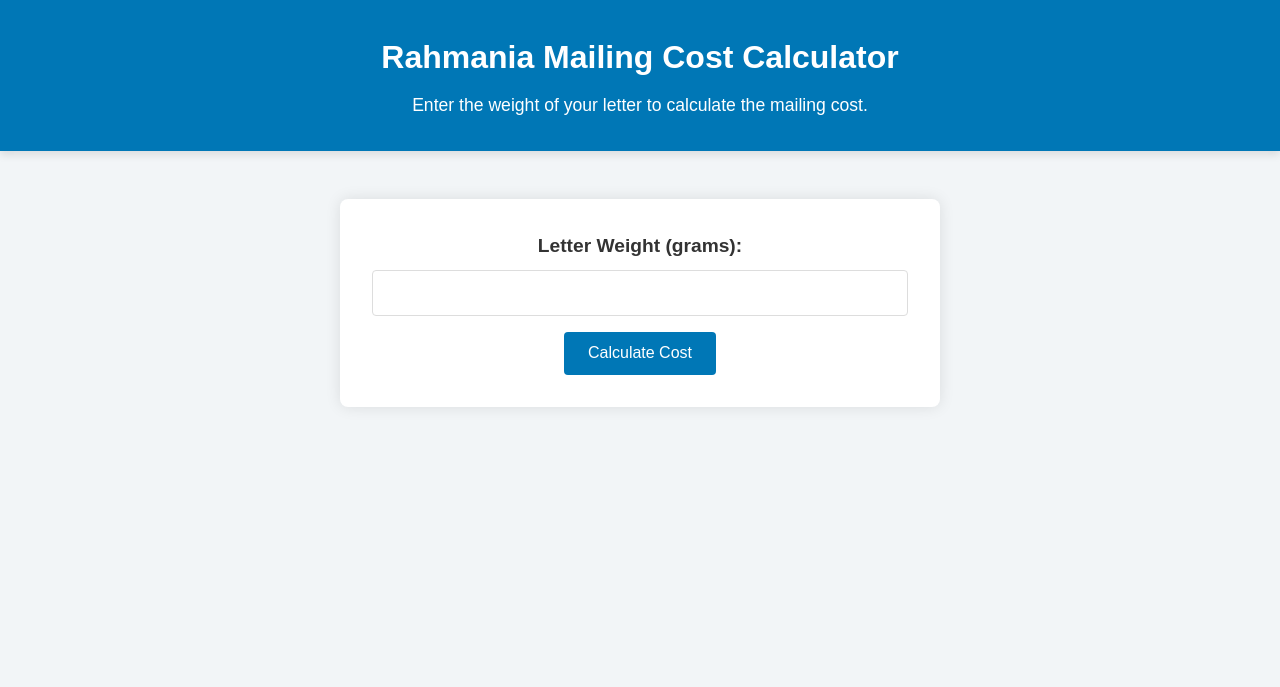
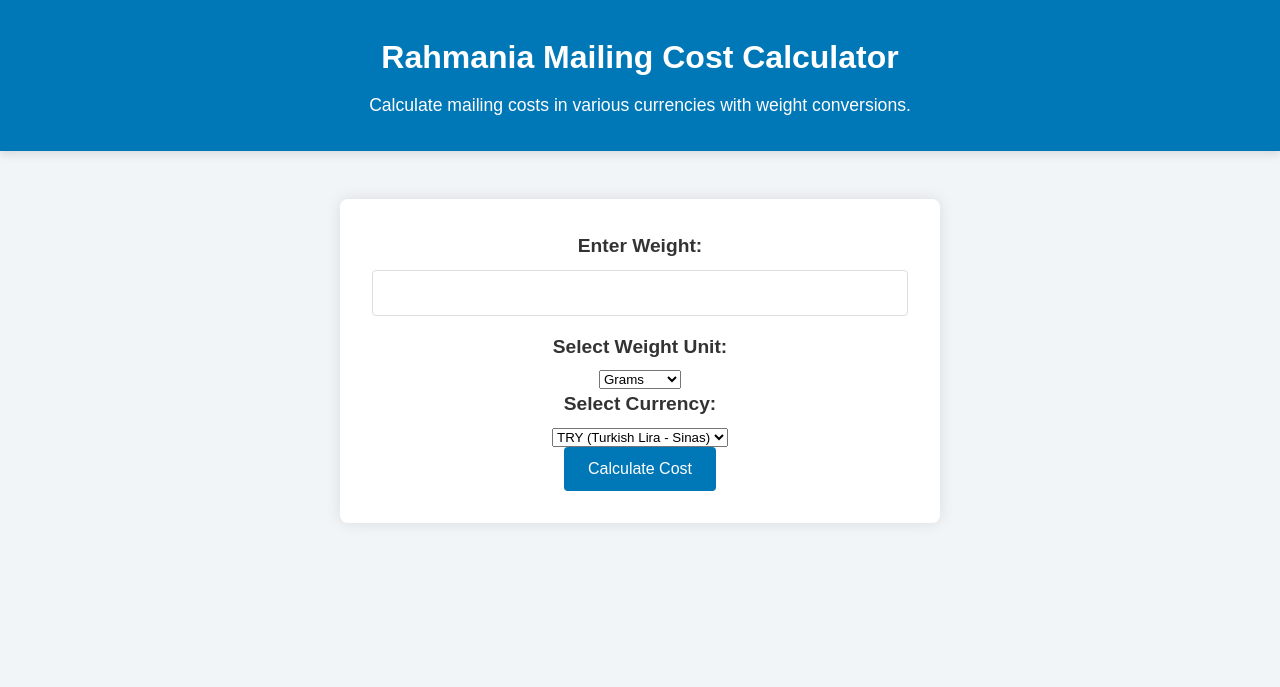
Before and after one commit to HastH8/mailinglatest, a Flask app: page / in a window 1280 px wide. Shown: the top 687 px of the page. Run offline with Flask 3, Linux system fonts and the light colour scheme.

Commit message:
Update with notification and error handling also option to change currency and option to choose other wieght options than grams

```diff
--- a/app.py
+++ b/app.py
@@ -1,8 +1,17 @@
 import os
-from flask import Flask, render_template, request
+import requests
+from flask import Flask, render_template, request, jsonify
 
 app = Flask(__name__)
 
+def convert_to_grams(mass, unit):
+    conversion_factors = {
+        "grams": 1,
+        "kilograms": 1000,
+        "ounces": 28.3495,
+        "pounds": 453.592
+    }
+    return mass * conversion_factors.get(unit, 1)
 
 def calculate_mail_cost(mass):
     if mass <= 30:
@@ -16,21 +25,36 @@ def calculate_mail_cost(mass):
         additional_cost = ((extra_weight + 49) // 50) * 25
         return 70 + additional_cost
 
+def convert_currency(cost, target_currency):
+    try:
+        response = requests.get(f"https://api.exchangerate-api.com/v4/latest/TRY")
+        data = response.json()
+        exchange_rate = data['rates'].get(target_currency.upper(), 1)
+        return round(cost * exchange_rate, 2)
+    except:
+        return "Conversion error. Please try again."
+
 @app.route("/", methods=["GET", "POST"])
 def index():
     cost = None
+    message = None
     if request.method == "POST":
         try:
             mass = float(request.form.get("mass"))
-            if mass < 0:
-                cost = "Invalid mass. Please enter a non-negative value."
+            unit = request.form.get("unit", "grams")
+            currency = request.form.get("currency", "TRY")
+
+            if mass <= 0 or mass > 10000:
+                message = "Please enter a weight between 1 and 10,000 grams."
             else:
-                cost = calculate_mail_cost(mass)
-                cost = f"The cost to mail a letter weighing {mass} grams is {cost} sinas."
+                mass_in_grams = convert_to_grams(mass, unit)
+                cost_in_try = calculate_mail_cost(mass_in_grams)
+                converted_cost = convert_currency(cost_in_try, currency)
+                cost = f"The mailing cost is {converted_cost} {currency.upper()}"
         except ValueError:
-            cost = "Please enter a valid numeric value for the mass."
+            message = "Invalid input. Please enter a numeric value for weight."
 
-    return render_template("index.html", cost=cost)
+    return render_template("index.html", cost=cost, message=message)
 
 if __name__ == "__main__":
     port = int(os.environ.get("PORT", 5000))
--- a/templates/index.html
+++ b/templates/index.html
@@ -6,30 +6,48 @@
   <title>Mailing Cost Calculator</title>
   <link rel="stylesheet" href="{{ url_for('static', filename='style.css') }}">
 </head>
-<body>
+<body onload="hideNotification()">
   <header>
     <h1>Rahmania Mailing Cost Calculator</h1>
-    <p>Enter the weight of your letter to calculate the mailing cost.</p>
+    <p>Calculate mailing costs in various currencies with weight conversions.</p>
   </header>
 
   <main>
     <form method="POST">
-      <label for="mass">Letter Weight (grams):</label>
+      <label for="mass">Enter Weight:</label>
       <input type="text" id="mass" name="mass" required>
+
+      <label for="unit">Select Weight Unit:</label>
+      <select name="unit" id="unit">
+        <option value="grams">Grams</option>
+        <option value="kilograms">Kilograms</option>
+        <option value="ounces">Ounces</option>
+        <option value="pounds">Pounds</option>
+      </select>
+
+      <label for="currency">Select Currency:</label>
+      <select name="currency" id="currency">
+        <option value="TRY">TRY (Turkish Lira - Sinas)</option>
+        <option value="USD">USD</option>
+        <option value="EUR">EUR</option>
+        <option value="GBP">GBP</option>
+      </select>
+
       <button type="submit">Calculate Cost</button>
     </form>
 
-    {% if cost %}
-      <div class="result">
-        <p>{{ cost }}</p>
-      </div>
+    {% if message %}
+      <div class="notification error">{{ message }}</div>
+    {% elif cost %}
+      <div class="notification success">{{ cost }}</div>
     {% endif %}
   </main>
 
   <footer>
     <p>Rahmania Postal Service &copy; 2024</p>
-    <p> Made By: Hast K.</p>
+    <p>Made By: Hast K.</p>
   </footer>
+
   <script src="{{ url_for('static', filename='script.js') }}"></script>
 </body>
 </html>
```
Also changed, not shown: static/script.js (+3 -5 lines).
